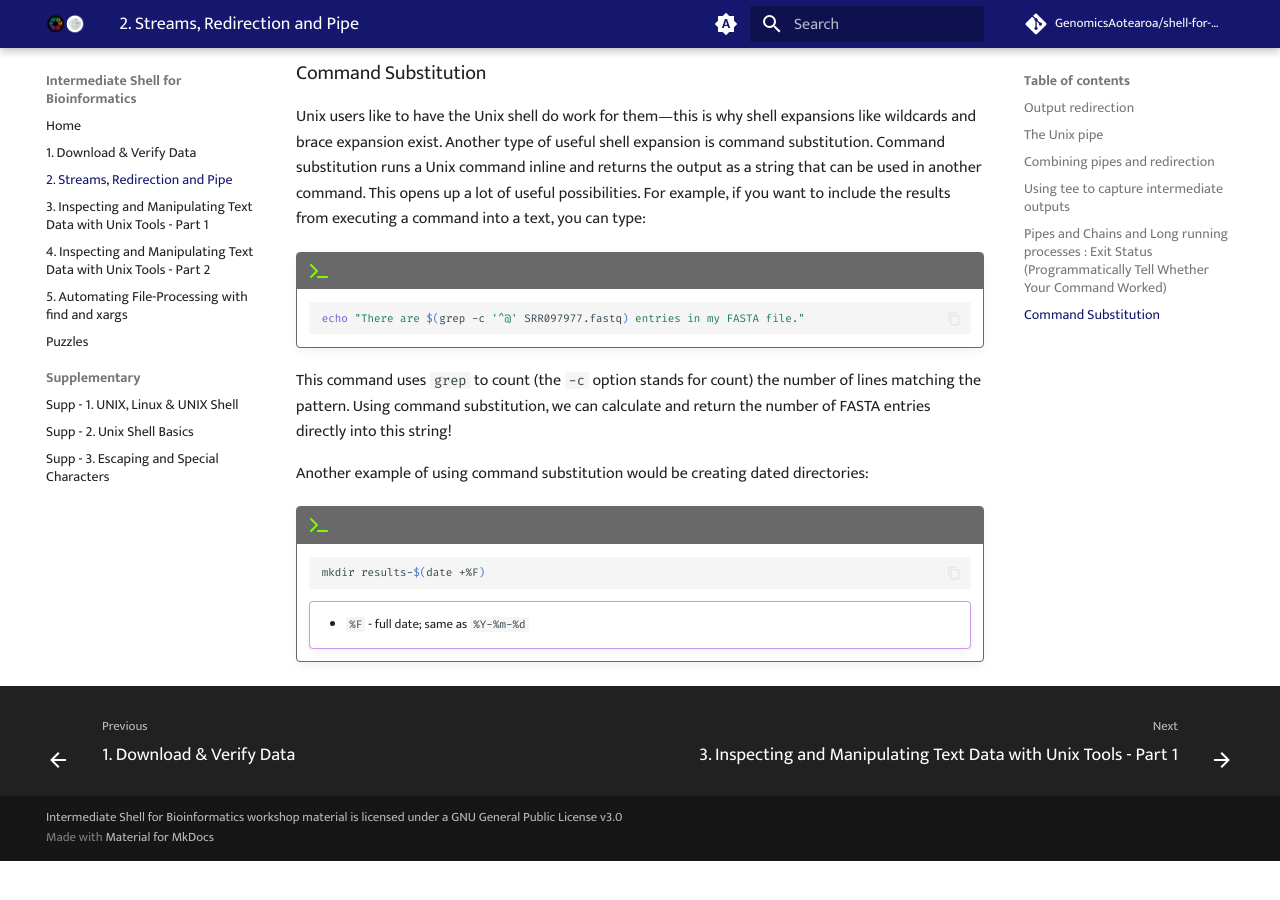
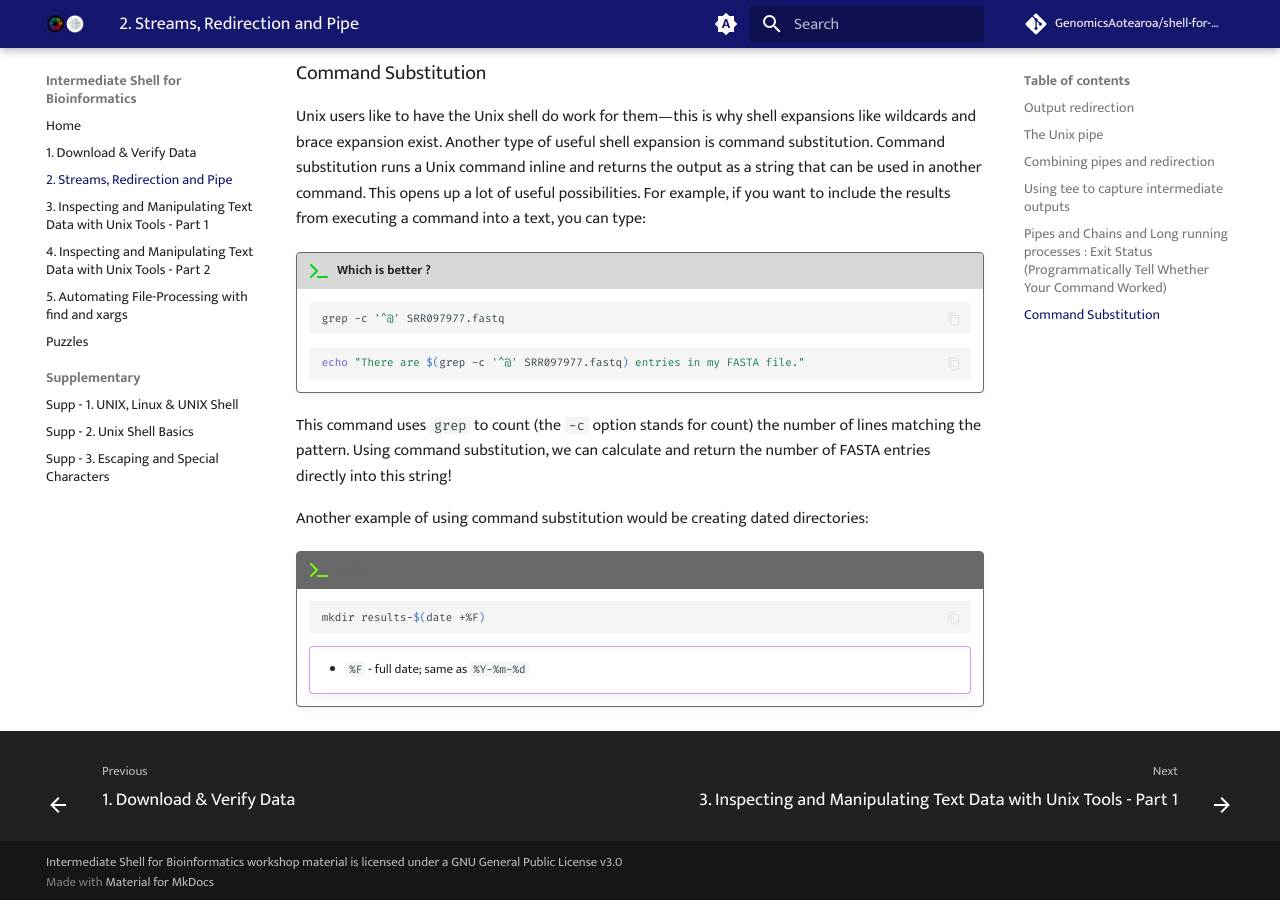
Before and after one commit to GenomicsAotearoa/shell-for-bioinformatics, an MkDocs documentation site: the page built from docs/3_streams_red_pipe.md, in a window 1280 px wide and 900 px high, scrolled down 5996 px. Built offline with MkDocs 1.6.1 and Material for MkDocs 9.7.7, drawn with Linux system fonts in a browser that asks for light colours; comment, search, counter and statistics services are not loaded; before the commit the page ends 6857 px from its top, so only the background shows below that.

Commit message:
update grep

````diff
--- a/docs/3_streams_red_pipe.md
+++ b/docs/3_streams_red_pipe.md
@@ -331,8 +331,10 @@ By contrast, `program1 input.txt > intermediate-results.txt || echo "warning: an
 
 Unix users like to have the Unix shell do work for them—this is why shell expansions like wildcards and brace expansion exist. Another type of useful shell expansion is command substitution. Command substitution runs a Unix command inline and returns the output as a string that can be used in another command. This opens up a lot of useful possibilities. For example, if you want to include the results from executing a command into a text, you can type:
 
-!!! terminal "code"
-
+!!! terminal-2 "Which is better ?"
+    ```bash
+    grep -c '^@' SRR097977.fastq
+    ```
     ```bash
     echo "There are $(grep -c '^@' SRR097977.fastq) entries in my FASTA file."
     ```
````
